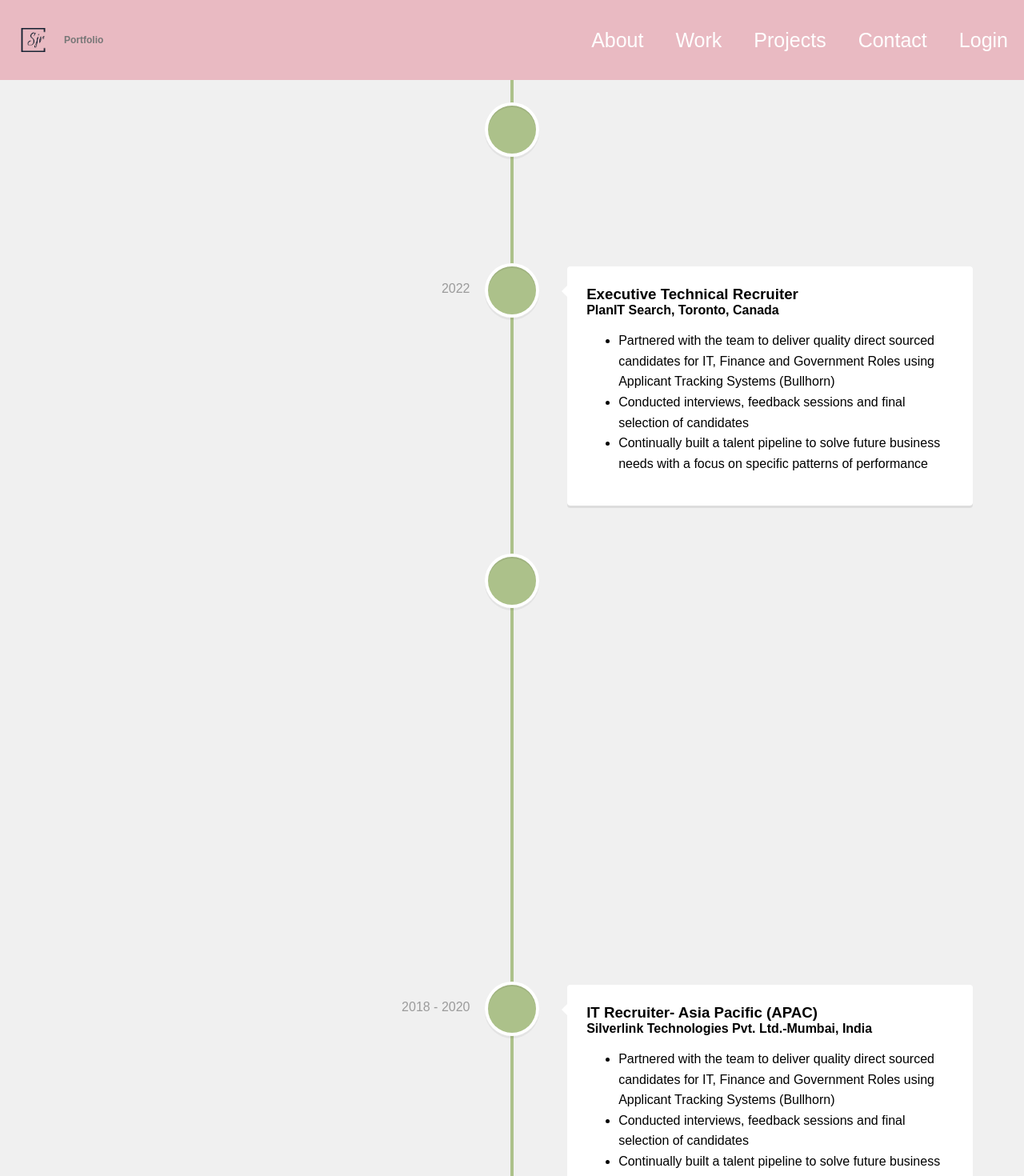
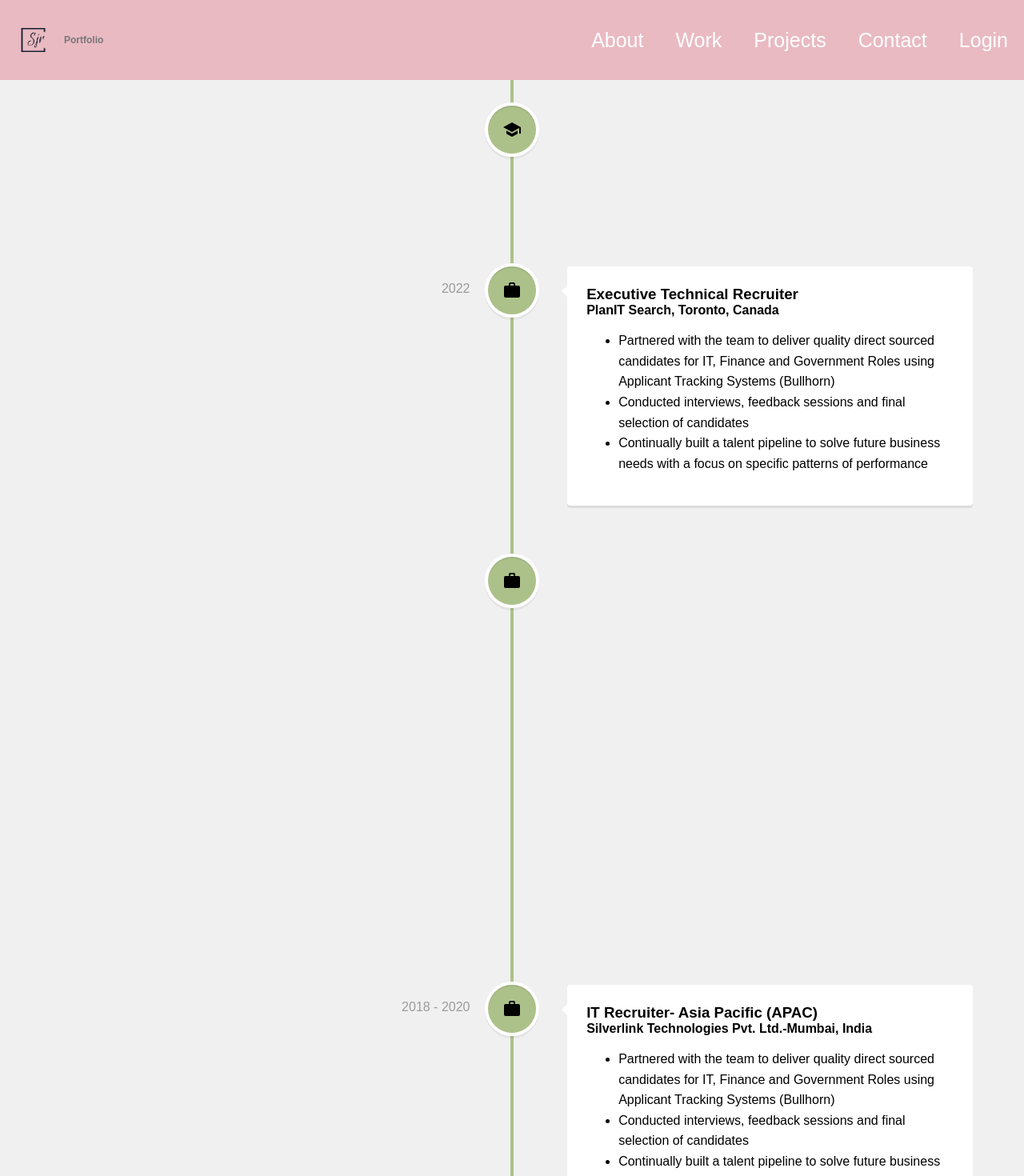
Before and after one commit to shilpashaji1204/interactive_portfolio, a React (Vite) app in the folder frontend/: page /work in a window 1280 px wide. Shown: the top 1470 px of the page at 80% size. Built offline with nearby package versions, Linux system fonts and the light colour scheme.

Commit message:
Added icons

```diff
--- a/frontend/src/pages/Work.jsx
+++ b/frontend/src/pages/Work.jsx
@@ -1,6 +1,8 @@
 import React from "react";
 import { VerticalTimeline, VerticalTimelineElement } from "react-vertical-timeline-component";
 import "react-vertical-timeline-component/style.min.css"
+import SchoolIcon from '@mui/icons-material/School';
+import WorkIcon from '@mui/icons-material/Work';
 
 const Work = () => {
 
@@ -10,7 +12,8 @@ const Work = () => {
       <VerticalTimeline lineColor="#ACC18A">
         <VerticalTimelineElement className="vertical-timeline-element--education"
           date="2023"
-          iconStyle={{ background: "#ACC18A" }}
+          iconStyle={{ background: "#ACC18A", color: "black" }}
+          icon={<SchoolIcon />}
         >
           <h3 className="vertical-timeline-element-title">
             Web Development Bootcamp
@@ -23,7 +26,8 @@ const Work = () => {
         <VerticalTimelineElement
           className="vertical-timeline-element--work"
           date="2022"
-          iconStyle={{ background: "#ACC18A" }}
+          iconStyle={{ background: "#ACC18A", color: "black" }}
+          icon={<WorkIcon />}
         >
           <h3 className="vertical-timeline-element-title">
             Executive Technical Recruiter
@@ -43,7 +47,8 @@ const Work = () => {
         <VerticalTimelineElement
           className="vertical-timeline-element--work"
           date="2021 - 2022"
-          iconStyle={{ background: "#ACC18A" }}
+          iconStyle={{ background: "#ACC18A", color: "black" }}
+          icon={<WorkIcon />}
         >
           <h3 className="vertical-timeline-element-title">
             Junior Developer
@@ -65,7 +70,8 @@ const Work = () => {
         <VerticalTimelineElement
           className="vertical-timeline-element--work"
           date="2018 - 2020"
-          iconStyle={{ background: "#ACC18A" }}
+          iconStyle={{ background: "#ACC18A", color: "black" }}
+          icon={<WorkIcon />}
         >
           <h3 className="vertical-timeline-element-title">
             IT Recruiter- Asia Pacific (APAC)
```
